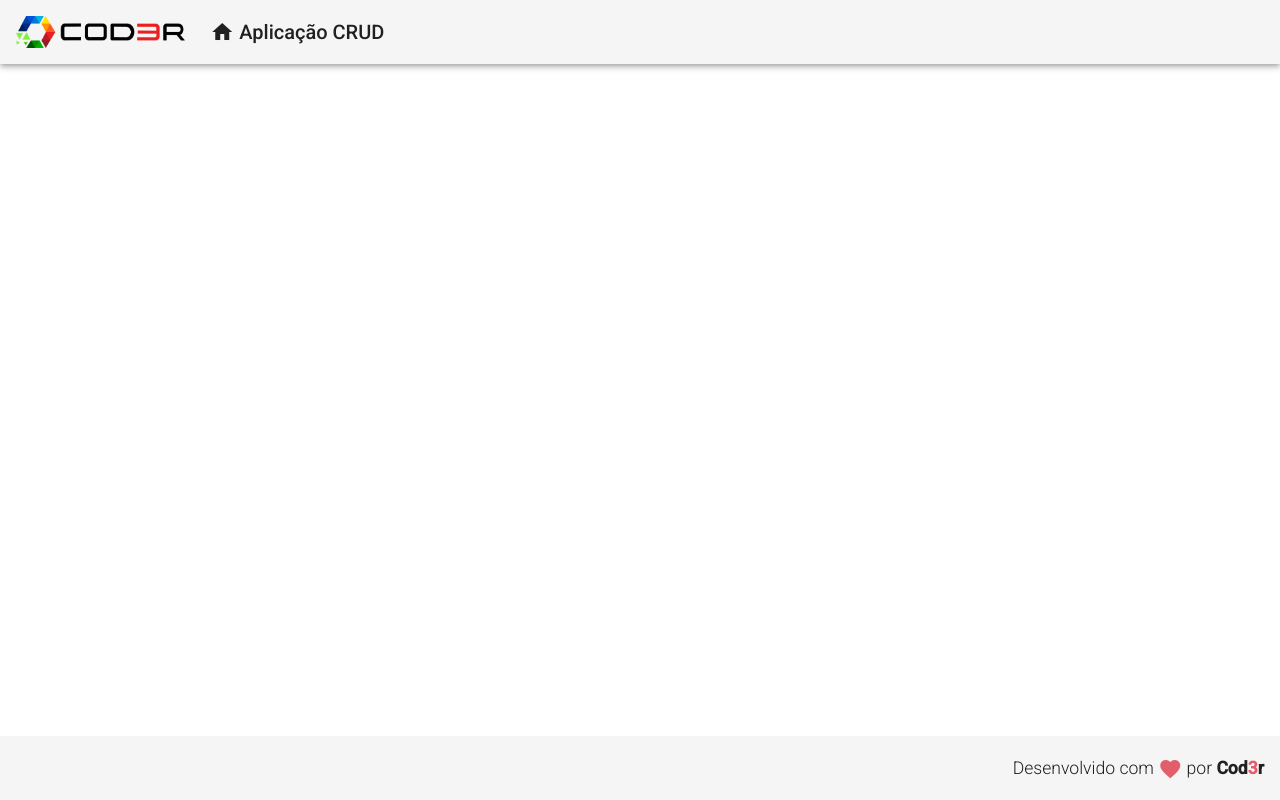
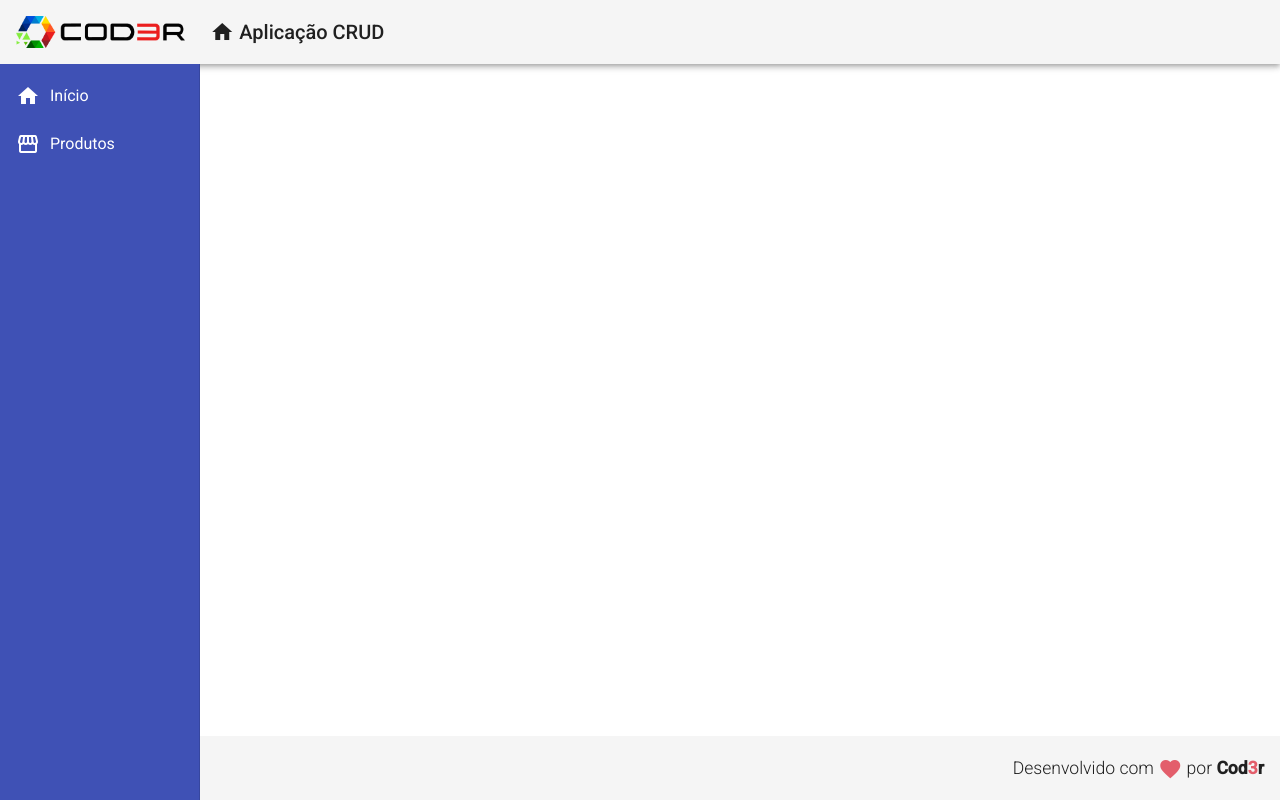
Before and after one commit to gpmendes7/angular2, an Angular app in the folder frontend/: page / in a window 1280 px wide. Built offline with nearby package versions, Linux system fonts and the light colour scheme.

Commit message:
NavComponent.

```diff
--- a/frontend/src/app/app.component.html
+++ b/frontend/src/app/app.component.html
@@ -1,2 +1,3 @@
 <app-header></app-header>
+<app-nav></app-nav>
 <app-footer></app-footer>
--- /dev/null
+++ b/frontend/src/app/components/template/nav/nav.component.css
@@ -0,0 +1,12 @@
+.sidenav {
+    background-color: #3F51B5;
+    width: 200px;
+}
+
+.sidenav a {
+    color: #FFF;
+}
+
+.sidenav i {
+    padding-right: 10px;
+}
--- /dev/null
+++ b/frontend/src/app/components/template/nav/nav.component.html
@@ -0,0 +1,19 @@
+<mat-sidenav-container class="container">
+    <mat-sidenav class="sidenav" mode="side" opened
+        fixedInViewport="true" fixedTopGap="64">
+        <mat-nav-list class="nav-list">
+            <a mat-list-item>
+                <i class="material-icons">
+                    home
+                </i>
+                Início
+            </a>
+            <a mat-list-item>
+                <i class="material-icons">
+                    storefront
+                </i>
+                Produtos
+            </a>
+        </mat-nav-list>
+    </mat-sidenav>
+</mat-sidenav-container>
--- /dev/null
+++ b/frontend/src/app/components/template/nav/nav.component.ts
@@ -0,0 +1,15 @@
+import { Component, OnInit } from '@angular/core';
+
+@Component({
+  selector: 'app-nav',
+  templateUrl: './nav.component.html',
+  styleUrls: ['./nav.component.css']
+})
+export class NavComponent implements OnInit {
+
+  constructor() { }
+
+  ngOnInit(): void {
+  }
+
+}
```
Also changed, not shown: frontend/src/app/app.module.ts (+9 -2 lines), 1 other file (tests, documents, lock files or other folders).
